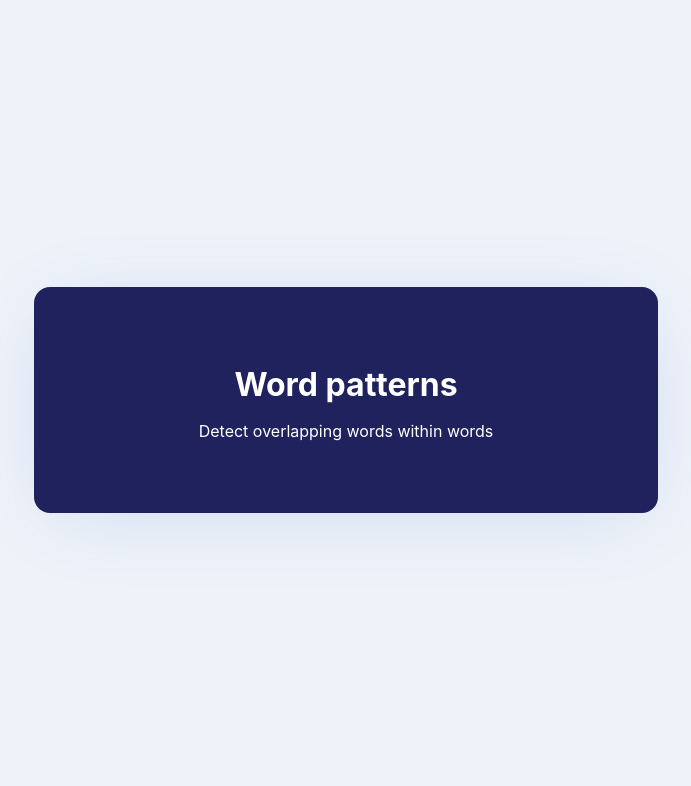
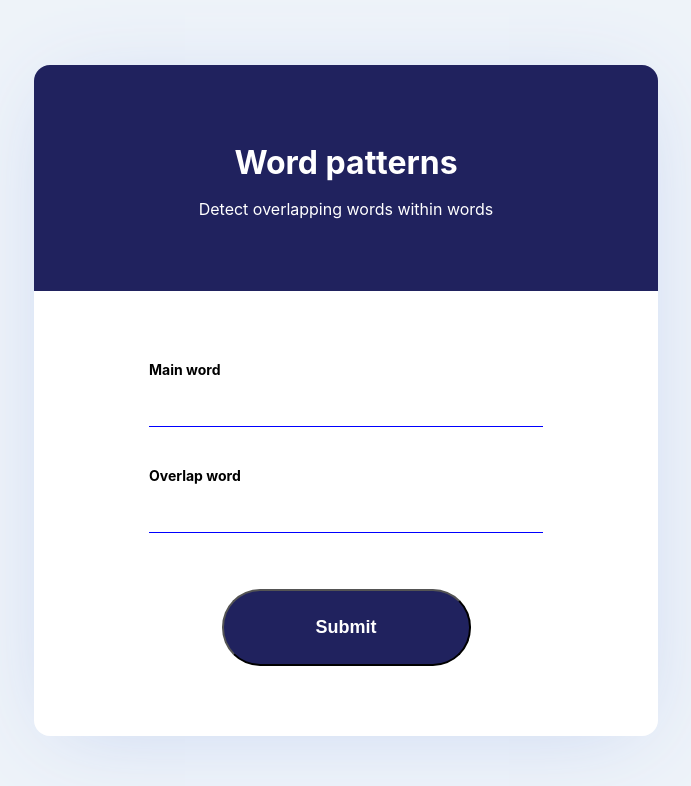
Before and after one commit to Pierpaolo01/sendsteps-evaluation, a React (Create React App) app in the folder client-word-pattern/: page / in a window 1280 px wide. Shown: the top 786 px of the page, without its empty margins (294-985 px from the left). Built offline with nearby package versions, Linux system fonts and the light colour scheme.

Commit message:
Task: form component

```diff
--- a/client-word-pattern/src/App.css
+++ b/client-word-pattern/src/App.css
@@ -5,6 +5,7 @@
 
 .App {
   text-align: center;
+
 }
 
 .App-logo {
--- a/client-word-pattern/src/App.js
+++ b/client-word-pattern/src/App.js
@@ -1,13 +1,14 @@
 import './App.css';
 
 import CardComponent from "./components/cardComponent/CardComponent";
+import FormComponent from "./components/formComponent/FormComponent";
 
 function App() {
   return (
     <div className="App">
       <header className="App-section">
         <CardComponent title="Word patterns" description="Detect overlapping words within words">
-
+            <FormComponent />
         </CardComponent>
       </header>
     </div>
--- a/client-word-pattern/src/components/cardComponent/cardComponent.css
+++ b/client-word-pattern/src/components/cardComponent/cardComponent.css
@@ -14,9 +14,14 @@
 }
 .card-component__heading-title {
     font-size: 32px;
+    font-weight: 700;
     margin: 8px 0;
 }
 
 .card-component__heading-description {
     font-size: 16px;
 }
+
+.card-component__content {
+    padding: 70px 115px;
+}
--- /dev/null
+++ b/client-word-pattern/src/components/formComponent/FormComponent.css
@@ -0,0 +1,37 @@
+.word-form {
+    color: black
+}
+
+.word-form__input-section {
+    display: flex;
+    flex-direction: column;
+    margin-bottom: 40px;
+}
+
+.word-form__input-section label {
+    text-align: left;
+    font-size: 14px;
+    font-weight: 700;
+    margin-bottom: 14px;
+}
+
+.word-form__input-section input {
+    border: none;
+    border-bottom: 1px solid blue;
+    font-size: 18px;
+    padding-bottom: 12px;
+}
+.word-form__input-section input:focus{
+    outline: none;
+}
+
+.word-form__submit {
+    background: var(--primary-color);
+    color: white;
+    padding: 26px 92px;
+    border-radius: 38px;
+    font-weight: 700;
+    font-size: 18px;
+    cursor: pointer;
+    margin-top: 16px;
+}
--- /dev/null
+++ b/client-word-pattern/src/components/formComponent/FormComponent.js
@@ -0,0 +1,33 @@
+import './FormComponent.css'
+
+export default function FormComponent() {
+    const handleFormSubmit = (event) => {
+        event.preventDefault();
+
+    }
+
+    return (
+        <form className="word-form" onSubmit={handleFormSubmit}>
+            <div className="word-form__input-section">
+                <label htmlFor="main-word">Main word</label>
+                <input
+                    id="main-word"
+                    type="text"
+                    className="word-form__input"
+                />
+            </div>
+
+            <div className="word-form__input-section">
+                <label htmlFor="overlap-word" className="word-form__input-section">Overlap word</label>
+                <input
+                    id="overlap-word"
+                    type="text"
+                />
+            </div>
+
+            <button className="word-form__submit" type="submit">
+                Submit
+            </button>
+        </form>
+    )
+}
```
